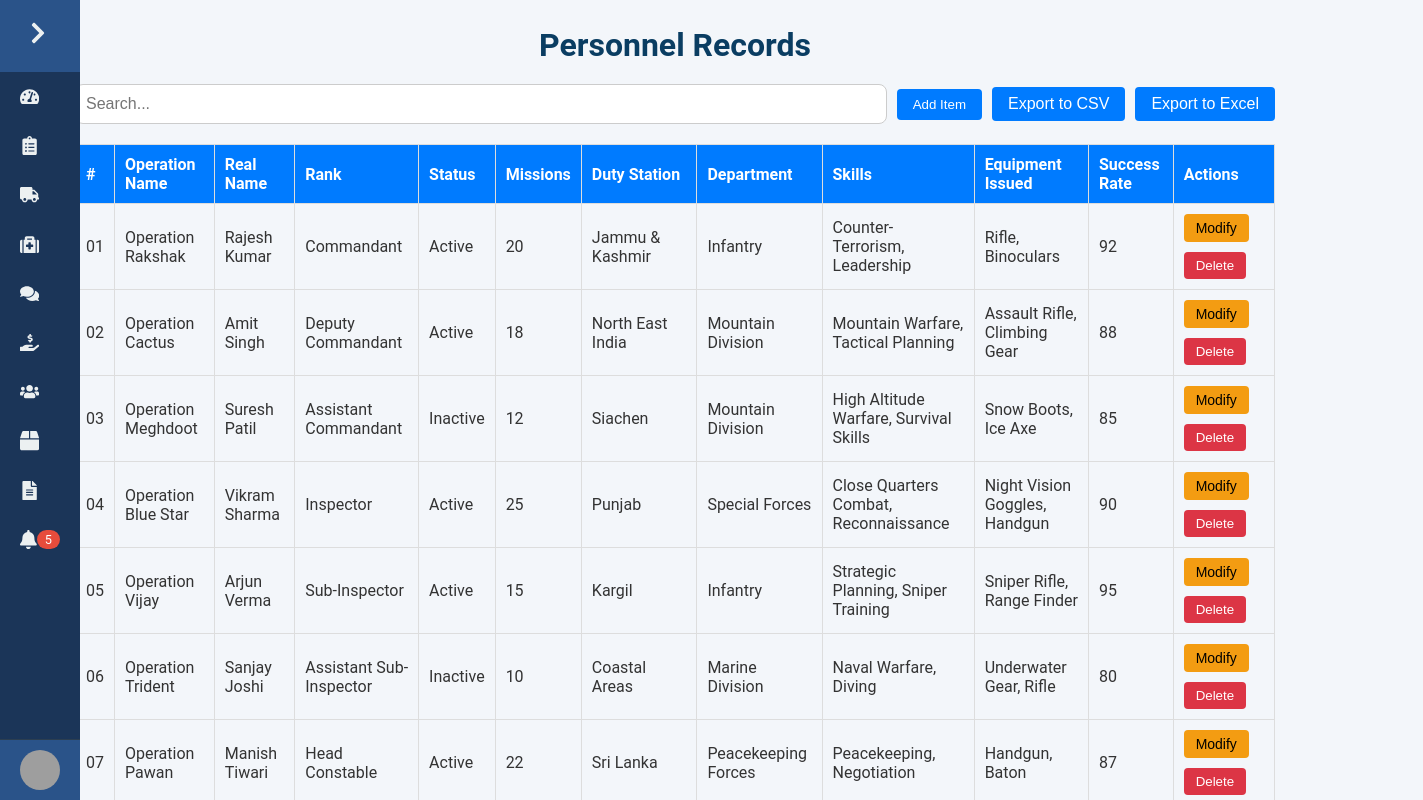
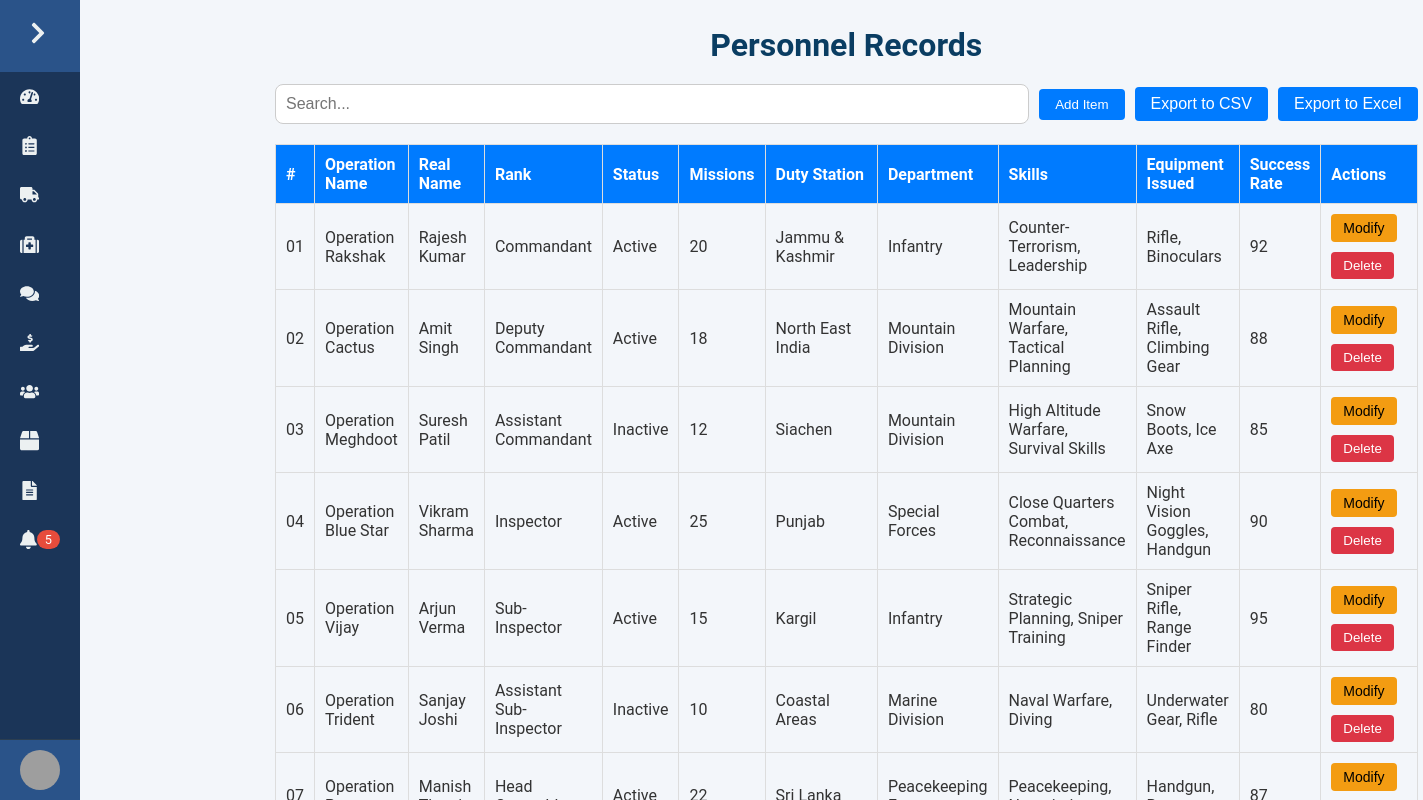
Before and after one commit to sarthakkarora/CRPF-PORTAL, a React (Create React App) app: page /personnel in a window 1280 px wide. Shown: the top 800 px of the page, 1423 px wide, since content can reach past the window. Built offline with nearby package versions, Linux system fonts and the light colour scheme; grey boxes are pictures that could not be loaded.

Commit message:
Update Personnel.css

```diff
--- a/src/components/Personnel.css
+++ b/src/components/Personnel.css
@@ -1,6 +1,6 @@
 .personnel-container {
   padding: 5px;
-  margin-left: 60px;
+  margin-left: 260px;
 
 }
 
```
